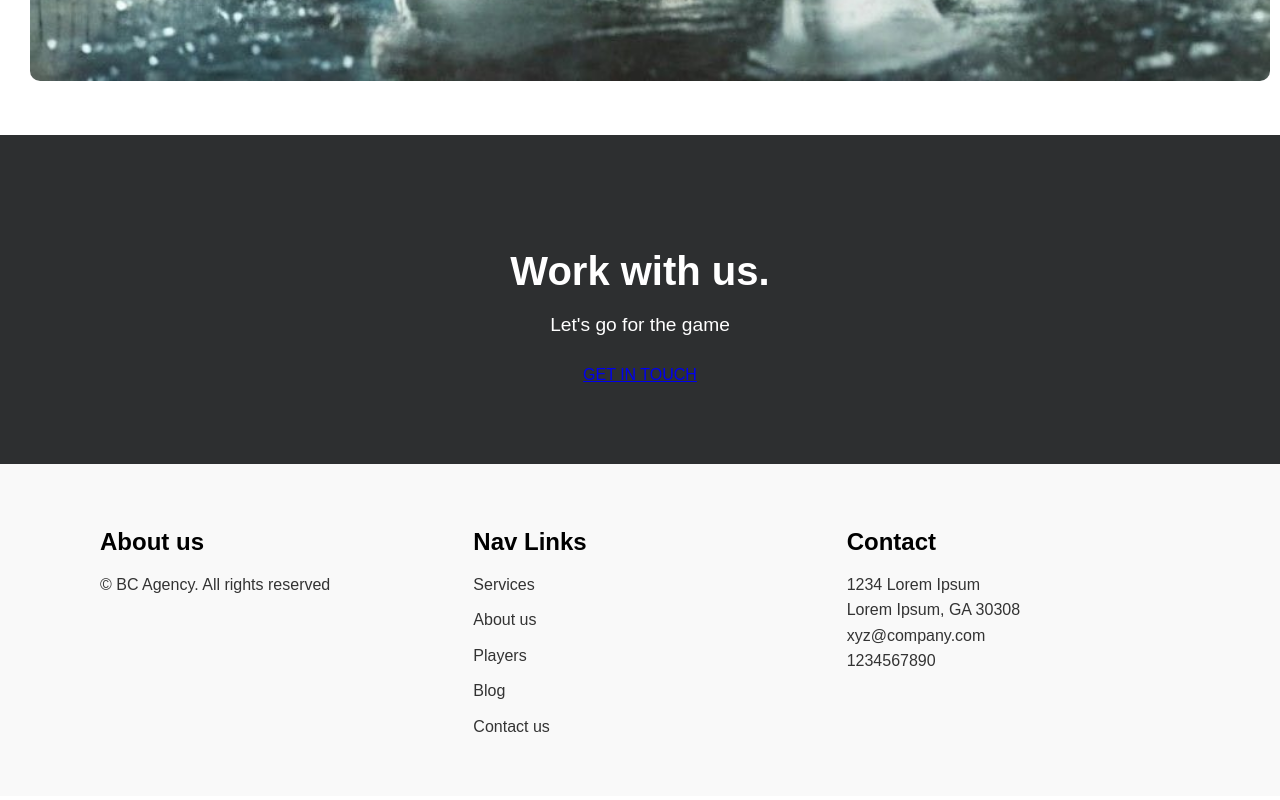
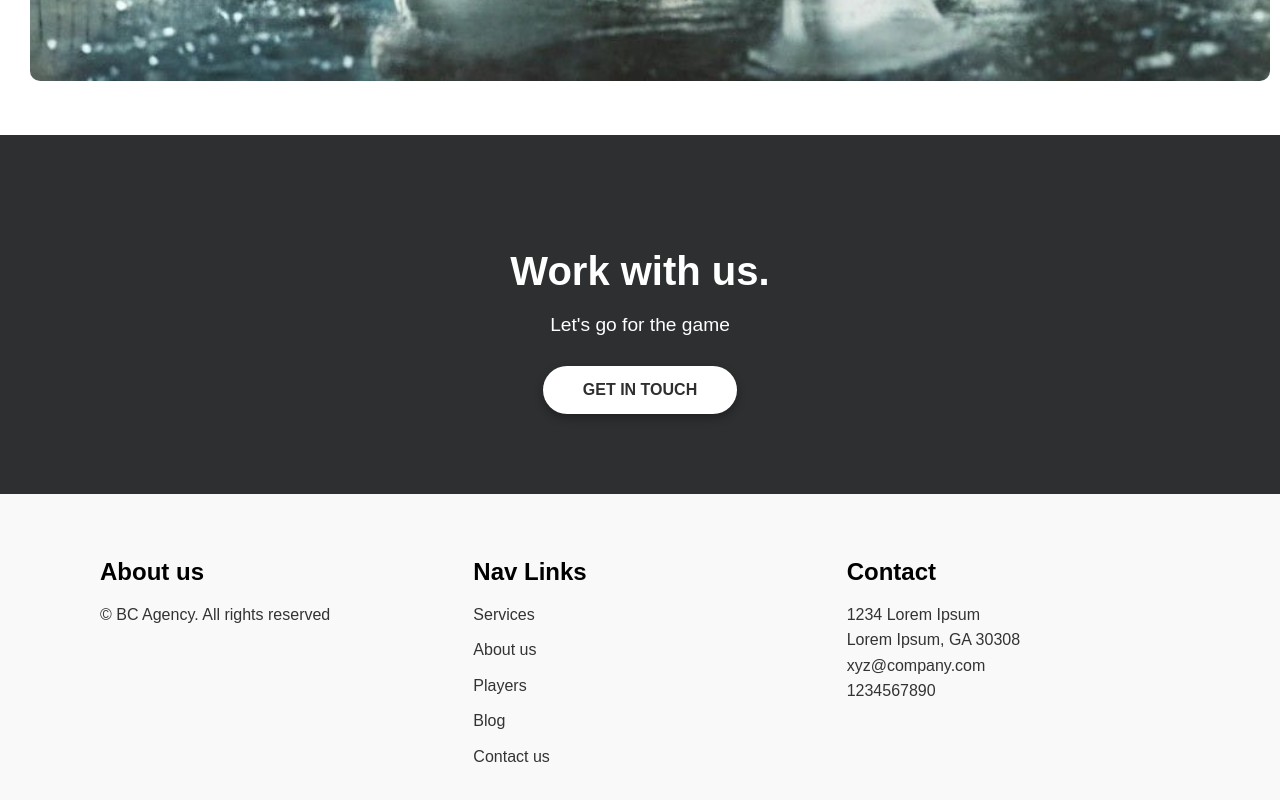
Before and after one commit to iffrit51/agency, a React (Create React App) app: page / in a window 1280 px wide. Shown: the part 3682-4482 px from the top of the page. Built offline with nearby package versions, Linux system fonts and the light colour scheme.

Commit message:
Maj link

```diff
--- a/src/index.css
+++ b/src/index.css
@@ -138,11 +138,6 @@ body {
   text-decoration: none;
 }
 
-.footer-section a:hover {
-  color: #007BFF;
-  text-decoration: underline;
-}
-
 .footer-section ul {
   list-style: none;
   padding: 0;
@@ -195,12 +190,6 @@ body {
   box-shadow: 0 4px 10px rgba(0, 0, 0, 0.3);
 }
 
-.cta-button:hover {
-  background-color: #2d2f30;  /* Fond sombre au survol */
-  color: white;
-}
-
-
 .about-us {
   display: flex;
   align-items: center;
--- a/src/index.js
+++ b/src/index.js
@@ -51,7 +51,7 @@ const HockeyCareerPage = () => {
       <section className="call-to-action">
         <h2>Work with us.</h2>
         <p>Let's go for the game</p>
-        <a href="#">GET IN TOUCH</a>
+        <a href="#" className="cta-button">GET IN TOUCH</a>
       </section>
 
       <footer className="footer">
```
